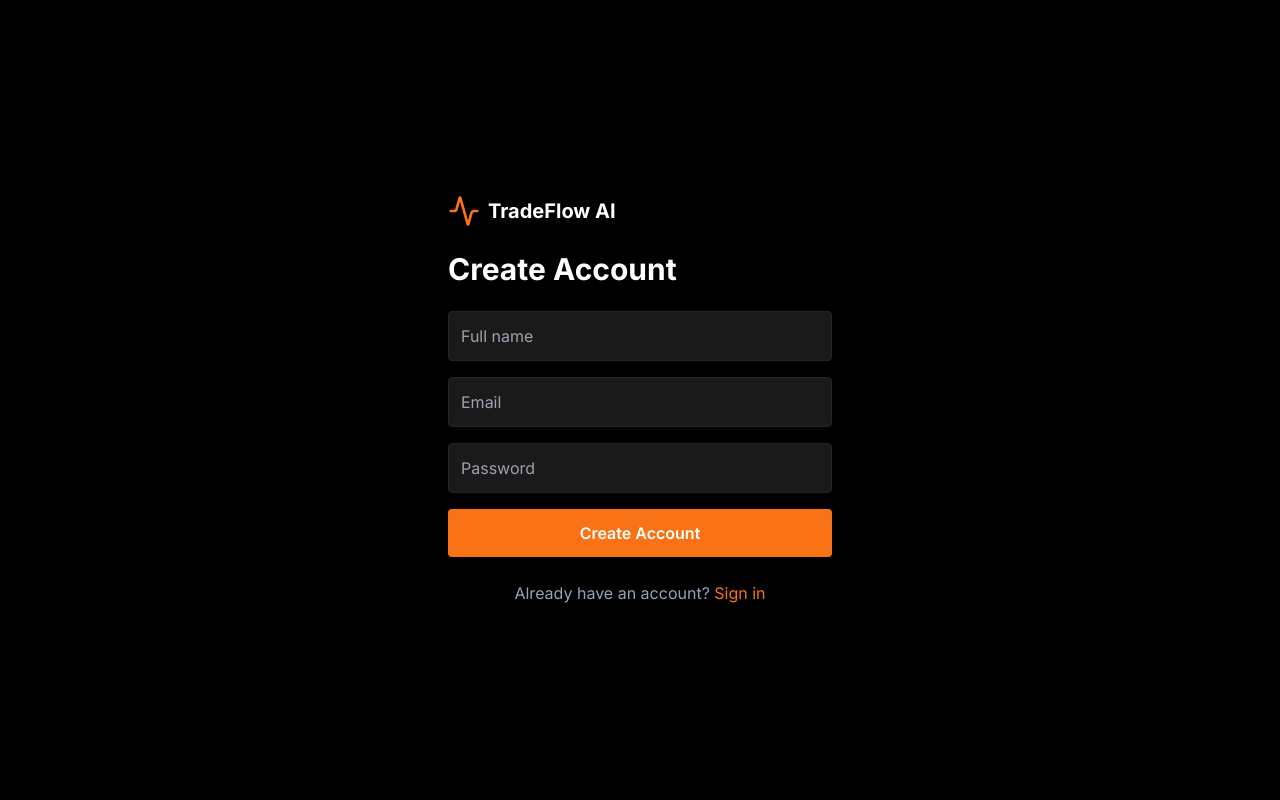
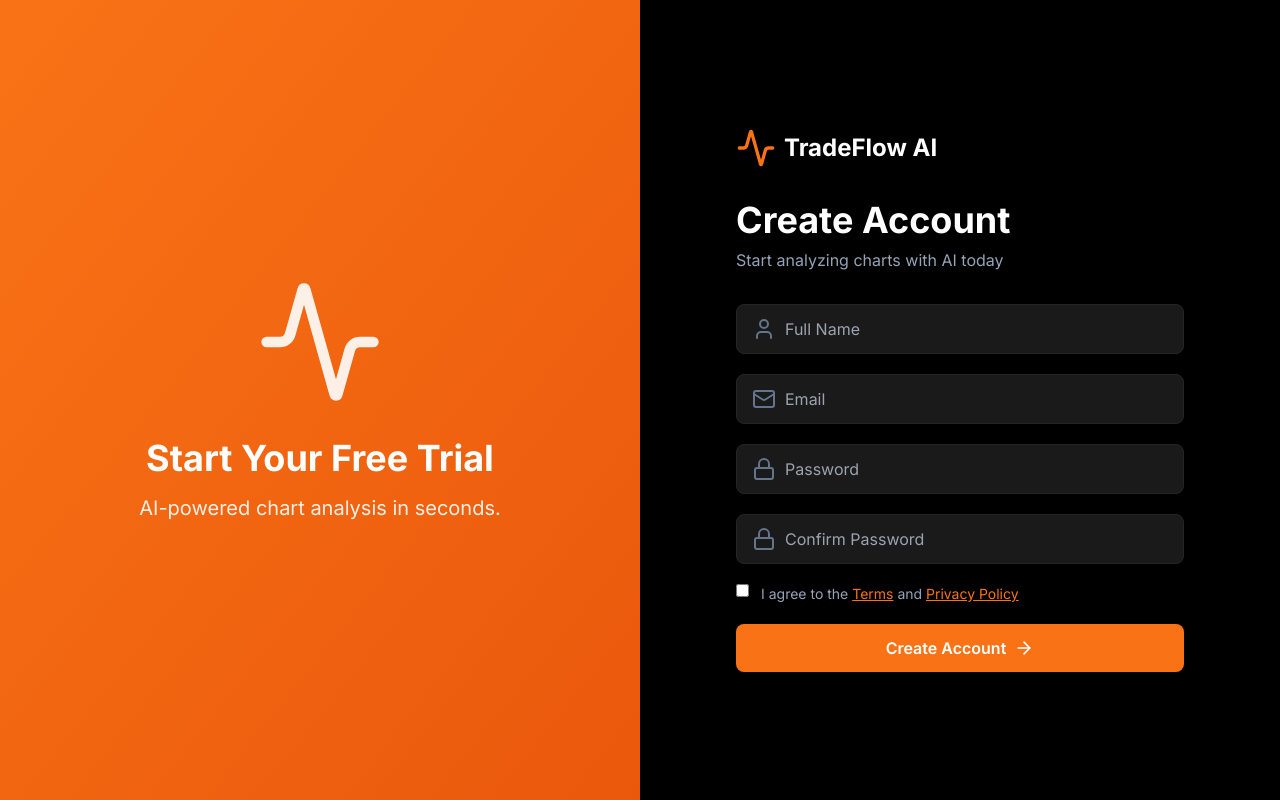
Before and after one commit to rochicenat/tradeflow-ai-frontend, a Next.js app: page /signup in a window 1280 px wide. Built offline with nearby package versions, Linux system fonts and the light colour scheme.

Commit message:
Restore signup UI, keep direct dashboard login

```diff
--- a/app/signup/page.tsx
+++ b/app/signup/page.tsx
@@ -4,17 +4,30 @@ import { useState } from 'react';
 import { useRouter } from 'next/navigation';
 import Link from 'next/link';
 import { motion } from 'framer-motion';
-import { Activity } from 'lucide-react';
+import { Activity, Mail, Lock, User as UserIcon, ArrowRight } from 'lucide-react';
 
 export default function SignupPage() {
   const router = useRouter();
   const [name, setName] = useState('');
   const [email, setEmail] = useState('');
   const [password, setPassword] = useState('');
+  const [confirmPassword, setConfirmPassword] = useState('');
+  const [agreedToTerms, setAgreedToTerms] = useState(false);
   const [loading, setLoading] = useState(false);
 
   const handleSignup = async (e: React.FormEvent) => {
     e.preventDefault();
+
+    if (password !== confirmPassword) {
+      alert('Passwords do not match');
+      return;
+    }
+
+    if (!agreedToTerms) {
+      alert('Please accept Terms & Privacy Policy');
+      return;
+    }
+
     setLoading(true);
 
     try {
@@ -33,7 +46,7 @@ export default function SignupPage() {
         throw new Error(data.detail || 'Signup failed');
       }
 
-      // ✅ EMAIL DOĞRULAMA YOK → DİREKT DASHBOARD
+      // ✅ DİREKT GİRİŞ
       localStorage.setItem('token', data.access_token);
       router.replace('/dashboard');
     } catch (err: any) {
@@ -44,61 +57,88 @@ export default function SignupPage() {
   };
 
   return (
-    <div className="min-h-screen bg-black flex items-center justify-center">
+    <div className="min-h-screen bg-black flex">
+      {/* Left Visual */}
+      <div className="hidden lg:flex w-1/2 bg-gradient-to-br from-orange-500 to-orange-600 items-center justify-center p-12">
+        <motion.div
+          initial={{ opacity: 0, scale: 0.9 }}
+          animate={{ opacity: 1, scale: 1 }}
+          className="text-center"
+        >
+          <Activity className="w-32 h-32 text-white mx-auto mb-8 opacity-90" />
+          <h2 className="text-4xl font-bold text-white mb-4">
+            Start Your Free Trial
+          </h2>
+          <p className="text-xl text-white/90 max-w-md mx-auto">
+            AI-powered chart analysis in seconds.
+          </p>
+        </motion.div>
+      </div>
+
+      {/* Form */}
+      <div className="w-full lg:w-1/2 flex items-center justify-center p-8">
         <motion.div
           initial={{ opacity: 0, y: 20 }}
           animate={{ opacity: 1, y: 0 }}
-        className="w-full max-w-md p-8"
+          className="w-full max-w-md"
         >
-        <Link href="/" className="flex items-center gap-2 mb-6">
-          <Activity className="w-8 h-8 text-orange-500" />
-          <span className="text-xl font-bold text-white">TradeFlow AI</span>
+          <Link href="/" className="flex items-center gap-2 mb-8">
+            <Activity className="w-10 h-10 text-orange-500" />
+            <span className="text-2xl font-bold text-white">TradeFlow AI</span>
           </Link>
 
-        <h1 className="text-3xl font-bold text-white mb-6">Create Account</h1>
+          <h1 className="text-4xl font-bold text-white mb-2">Create Account</h1>
+          <p className="text-slate-400 mb-8">
+            Start analyzing charts with AI today
+          </p>
 
-        <form onSubmit={handleSignup} className="space-y-4">
+          <form onSubmit={handleSignup} className="space-y-5">
+            <Input icon={<UserIcon />} placeholder="Full Name" value={name} onChange={setName} />
+            <Input icon={<Mail />} placeholder="Email" value={email} onChange={setEmail} type="email" />
+            <Input icon={<Lock />} placeholder="Password" value={password} onChange={setPassword} type="password" />
+            <Input icon={<Lock />} placeholder="Confirm Password" value={confirmPassword} onChange={setConfirmPassword} type="password" />
+
+            <div className="flex items-start gap-3 text-sm text-slate-400">
               <input
-            placeholder="Full name"
-            value={name}
-            onChange={e => setName(e.target.value)}
-            required
-            className="w-full p-3 rounded bg-[#1A1A1A] text-white border border-[#252525]"
+                type="checkbox"
+                checked={agreedToTerms}
+                onChange={e => setAgreedToTerms(e.target.checked)}
               />
-
-          <input
-            type="email"
-            placeholder="Email"
-            value={email}
-            onChange={e => setEmail(e.target.value)}
-            required
-            className="w-full p-3 rounded bg-[#1A1A1A] text-white border border-[#252525]"
-          />
-
-          <input
-            type="password"
-            placeholder="Password"
-            value={password}
-            onChange={e => setPassword(e.target.value)}
-            required
-            className="w-full p-3 rounded bg-[#1A1A1A] text-white border border-[#252525]"
-          />
+              <span>
+                I agree to the{' '}
+                <Link href="/terms" className="text-orange-500 underline">Terms</Link> and{' '}
+                <Link href="/privacy" className="text-orange-500 underline">Privacy Policy</Link>
+              </span>
+            </div>
 
             <button
               disabled={loading}
-            className="w-full bg-orange-500 hover:bg-orange-600 py-3 rounded text-white font-semibold"
+              className="w-full bg-orange-500 hover:bg-orange-600 text-white font-semibold py-3 rounded-lg flex items-center justify-center gap-2"
             >
               {loading ? 'Creating...' : 'Create Account'}
+              {!loading && <ArrowRight className="w-5 h-5" />}
             </button>
           </form>
-
-        <p className="text-slate-400 text-center mt-6">
-          Already have an account?{' '}
-          <Link href="/login" className="text-orange-500">
-            Sign in
-          </Link>
-        </p>
         </motion.div>
+      </div>
     </div>
   );
 }
+
+function Input({ icon, placeholder, value, onChange, type = 'text' }: any) {
+  return (
+    <div className="relative">
+      <div className="absolute left-4 top-1/2 -translate-y-1/2 text-slate-500">
+        {icon}
+      </div>
+      <input
+        type={type}
+        value={value}
+        onChange={e => onChange(e.target.value)}
+        placeholder={placeholder}
+        required
+        className="w-full bg-[#1A1A1A] border border-[#252525] rounded-lg pl-12 pr-4 py-3 text-white focus:border-orange-500 outline-none"
+      />
+    </div>
+  );
+}
```
Lines whose indentation alone changed are shown as unchanged.
